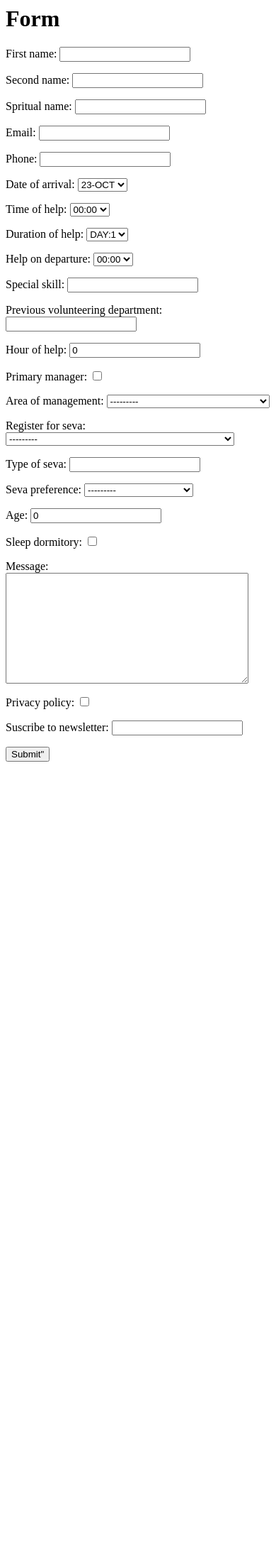
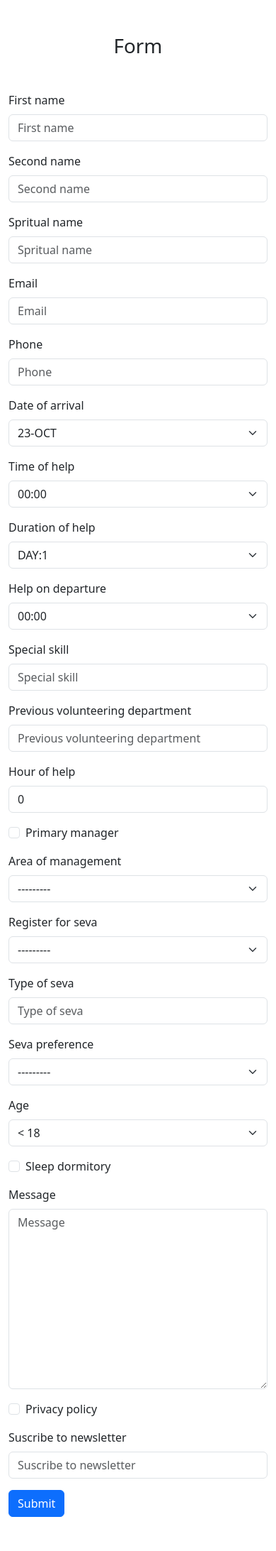
Before and after one commit to rishuriya/aashram_sewa, a Django app: page / in a window 390 px wide. Shown: the whole page at 71% size. Before the commit the page ends 1073 px from the top, so only its background shows below. Run offline with Django 4.2, Linux system fonts and the light colour scheme; some libraries are stand-ins or nearby versions.

Commit message:
template:added form to fill data

```diff
--- a/aashram_sewa/aashram_sewa/settings.py
+++ b/aashram_sewa/aashram_sewa/settings.py
@@ -37,7 +37,8 @@ INSTALLED_APPS = [
     'django.contrib.sessions',
     'django.contrib.messages',
     'django.contrib.staticfiles',
-    'user'
+    'user',
+    'bootstrap5'
 ]
 
 MIDDLEWARE = [
--- a/aashram_sewa/user/admin.py
+++ b/aashram_sewa/user/admin.py
@@ -1,7 +1,9 @@
 from django.contrib import admin
 
 from user.models import user_form
-
-admin.site.register(user_form)
+class UserFormAdmin(admin.ModelAdmin):
+    list_display=('email', 'phone','date_of_arrival','time_of_help','duration_of_help','age','sleep_dormitory')
+    list_filter = ['date_of_arrival','time_of_help','duration_of_help','age','sleep_dormitory']
+admin.site.register(user_form, UserFormAdmin)
 
 # Register your models here.
--- a/aashram_sewa/user/dropdown.py
+++ b/aashram_sewa/user/dropdown.py
@@ -96,3 +96,12 @@ SEVA_CHOICES = (
     ("Parking","Parking"),
     ("Web developer","Web developer"),
 )
+AGE_CHOICES = (
+    ("< 18", "< 18"),
+    ("18-30", "18-30"),
+    ("30-40", "30-40"),
+    ("40-50", "40-50"),
+    ("50-60", "50-60"),
+    ("60-70", "60-70"),
+    ("above 60", "above 70"),
+)
--- a/aashram_sewa/user/models.py
+++ b/aashram_sewa/user/models.py
@@ -7,24 +7,24 @@ from .dropdown import *
 class user_form(models.Model):
     second_name = models.CharField(max_length=200)
     first_name = models.CharField(max_length=200)
-    spritual_name = models.CharField(max_length=200)
+    spritual_name = models.CharField(max_length=200, blank=True)
     email = models.EmailField()
     phone = models.CharField(max_length=10)
     date_of_arrival = models.CharField(max_length=10,choices=DATE_OF_ARRIVAL_CHOICES,default='23-OCT')
     time_of_help = models.CharField(max_length=10,choices=DATE_OF_HELP_CHOICES,default='00:00')
     duration_of_help = models.CharField(max_length=5,choices=DURATION_OF_HELP_CHOICES,default='DAY:1')
     help_on_departure = models.CharField(max_length=10,choices=DATE_OF_HELP_CHOICES,default='00:00')
-    special_skill = models.CharField(max_length=200)
-    previous_volunteering_department = models.CharField(max_length=200)
+    special_skill = models.CharField(max_length=200,blank=True)
+    previous_volunteering_department = models.CharField(max_length=200,blank=True)
     hour_of_help = models.IntegerField(default=0)
     primary_manager=models.BooleanField(default=False)
-    area_of_management = models.CharField(max_length=200,choices=RESPONSIBILITY_CHOICES)
+    area_of_management = models.CharField(max_length=200,choices=RESPONSIBILITY_CHOICES, blank=True)
     register_for_seva=models.CharField(max_length=200,choices=REGISTERED_FOR_SEVA_CHOICES)
     type_of_seva = models.CharField(max_length=200)
-    seva_preference = models.CharField(max_length=200,choices=SEVA_CHOICES)
-    age=models.CharField(default=0, max_length=10)
+    seva_preference = models.CharField(max_length=200,choices=SEVA_CHOICES,blank=True)
+    age=models.CharField(default=0, max_length=10, choices=AGE_CHOICES)
     sleep_dormitory=models.BooleanField(default=False)
-    message = models.TextField()
+    message = models.TextField(blank=True)
     privacy_policy = models.BooleanField(default=False)
-    suscribe_to_newsletter = models.CharField(max_length=200)
+    suscribe_to_newsletter = models.CharField(max_length=200,blank=True)
     created_date = models.DateTimeField(default=timezone.now)
--- a/aashram_sewa/user/templates/user/form.html
+++ b/aashram_sewa/user/templates/user/form.html
@@ -1,10 +1,36 @@
-<html>
-    <body>
-        <h1>Form</h1>
+<!DOCTYPE html>
+<html lang="en">
+<head>
+    <meta charset="UTF-8">
+    <meta http-equiv="X-UA-Compatible" content="IE=edge">
+    <meta name="viewport" content="width=device-width, initial-scale=1.0">
+    {% load bootstrap5 %}
 
+    {% bootstrap_css %}
+
+    {% bootstrap_javascript %}
+
+    {% bootstrap_messages %}
+
+    <title>Registration</title>
+</head>
+<body>
+
+{% load bootstrap5 %}
+        <h1 class="d-flex justify-content-center pt-5">Form</h1>
+        <div class="container">
+            <div class="row my-5">
+                <div class="col-md-12">
 <form action = "" method = "post">
     {% csrf_token %}
-    {{form.as_p }}
-    <input type="submit" value=Submit">
+    {% bootstrap_form form %}
+    {% buttons %}
+        <button type="submit" class="btn btn-primary">Submit</button>
+    {% endbuttons %}
 </form>
+</div>
+</div>
+</div>
+
+</body>
 </html>
--- a/aashram_sewa/user/views.py
+++ b/aashram_sewa/user/views.py
@@ -4,4 +4,8 @@ from .forms import UserForm
 def seva_form(request):
     context ={}
     context['form']= UserForm()
+    if request.method == "POST":
+        form = UserForm(request.POST)
+        if form.is_valid():
+            form.save(commit=True)
     return render(request, 'user/form.html', context)
--- a/requirements.txt
+++ b/requirements.txt
@@ -1 +1,2 @@
 django
+django-bootstrap-v5
```
Also changed, not shown: aashram_sewa/db.sqlite3, aashram_sewa/user/migrations/0003_alter_user_form_age_and_more.py (added).
